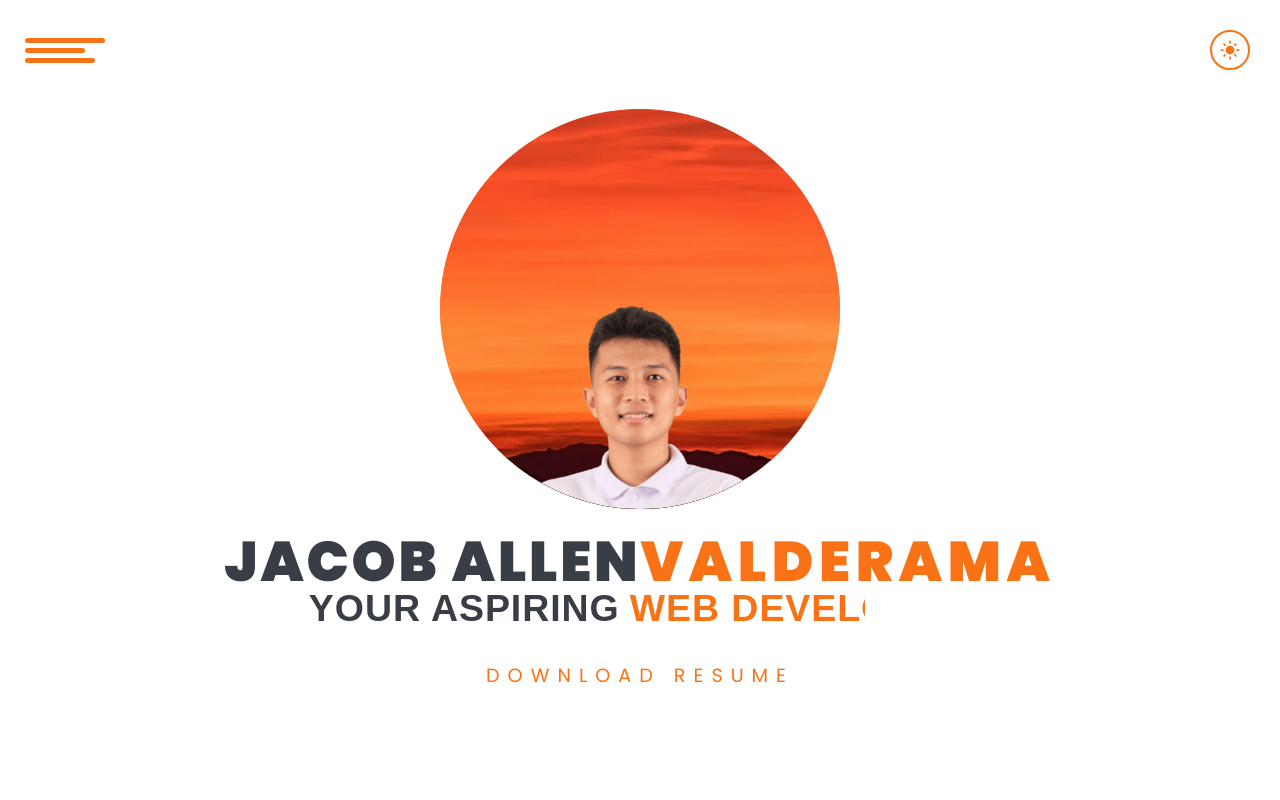
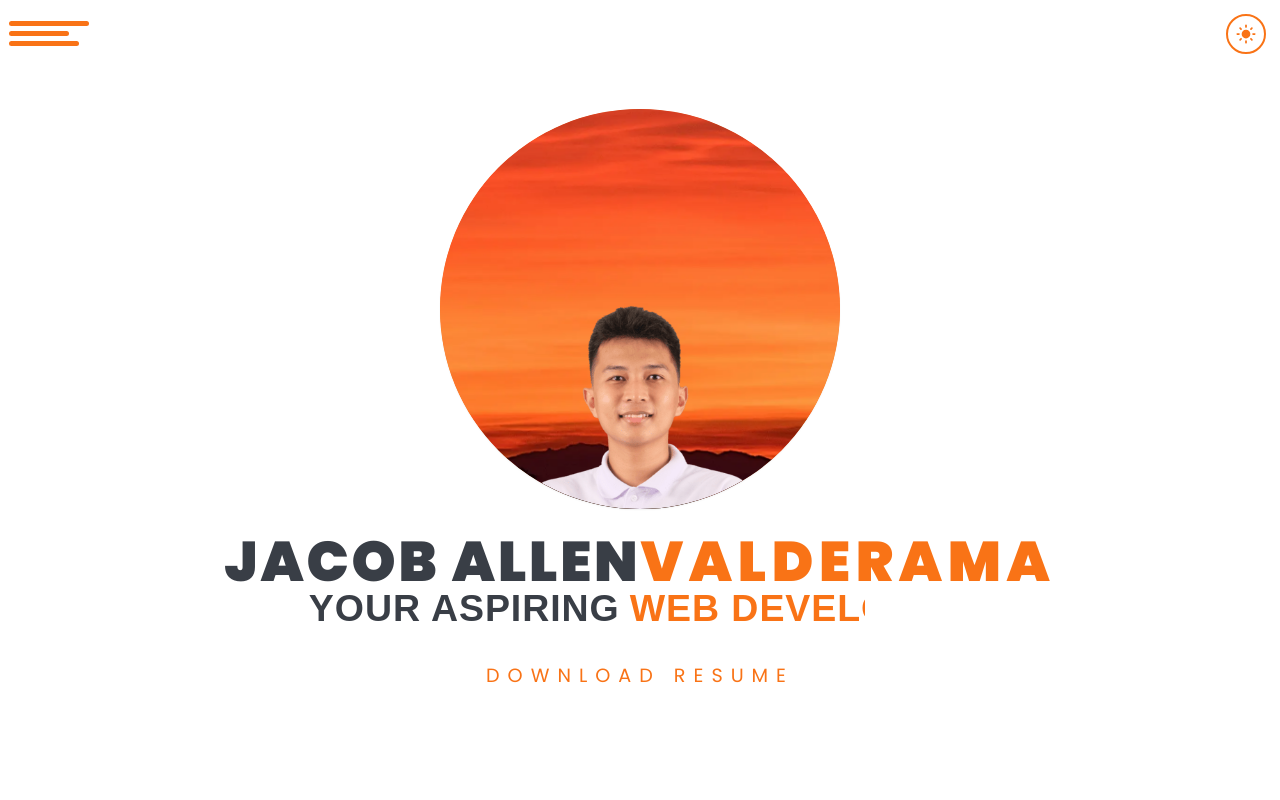
Before and after one commit to DropitupQwerty/Portfolio, a React (Vite) app: page / in a window 1280 px wide. Shown: the top 800 px of the page. Built offline with nearby package versions, Linux system fonts and the light colour scheme; a web font is replaced by a local one.

Commit message:
Add bg on scroll to navbar

```diff
--- a/src/components/NavigationBar.tsx
+++ b/src/components/NavigationBar.tsx
@@ -8,7 +8,7 @@ import { BiX } from 'react-icons/bi'
 export const NavigationBar = () => {
 	const [open , setOpen] = React.useState<boolean>(false)
 	const [isDarkMode, setIsDarkMode] = React.useState<boolean>(false)
-
+	const [colorChange, setColorchange] = React.useState(false)
 
 
 	React.useEffect(() => {
@@ -44,12 +44,21 @@ export const NavigationBar = () => {
 		},
 	]
 
+	const changeNavbarColor = () => {
+		if (window.scrollY >= 80) {
+			setColorchange(true)
+		}
+		else {
+			setColorchange(false)
+		}
+	}
+	window.addEventListener('scroll', changeNavbarColor)
 
 
 	return (
 		<div className='fixed flex top-0 justify-between w-full z-[99999999] '>
 
-			<nav className=' flex justify-between items-center w-full p-10'>
+			<nav className={`flex justify-between items-center w-full p-[.7%] transition-all duration-700 bg-primary-white ${colorChange ? '  bg-opacity-100 shadow-lg ' : 'bg-opacity-0'}`}>
 				<button onClick={()=> setOpen(!open)} className='flex flex-col gap-2'>
 					<span className='h-2 rounded-full w-[80px] bg-primary-orange dark:bg-primary-white'></span>
 					<span className='h-2 rounded-full w-[60px] bg-primary-orange dark:bg-primary-white'></span>
--- a/src/page/HomePage/Projects/ProjectCard/index.tsx
+++ b/src/page/HomePage/Projects/ProjectCard/index.tsx
@@ -37,7 +37,7 @@ export const ProjectCard = ({index , project} : ProjectCardProps) => {
 				<div className=' flex flex-col lg:flex-row my-[5%] justify-center w-full '>
 					<div className='h-full w-full flex flex-col justify-center items-center  '>
 						<a href={project.links} target='_blank' rel="noreferrer" className=' '>
-							<motion.img src={project.img} className='h-[90%] w-auto hover:scale-105  duration-200'  style={{y:imageY}}/>
+							<motion.img src={project.img} className='max-h-[90%] w-auto hover:scale-105  duration-200'  style={{y:imageY}}/>
 						</a>
 					</div>
 					<div className=' w-full flex flex-col justify-between my-10'>
```
